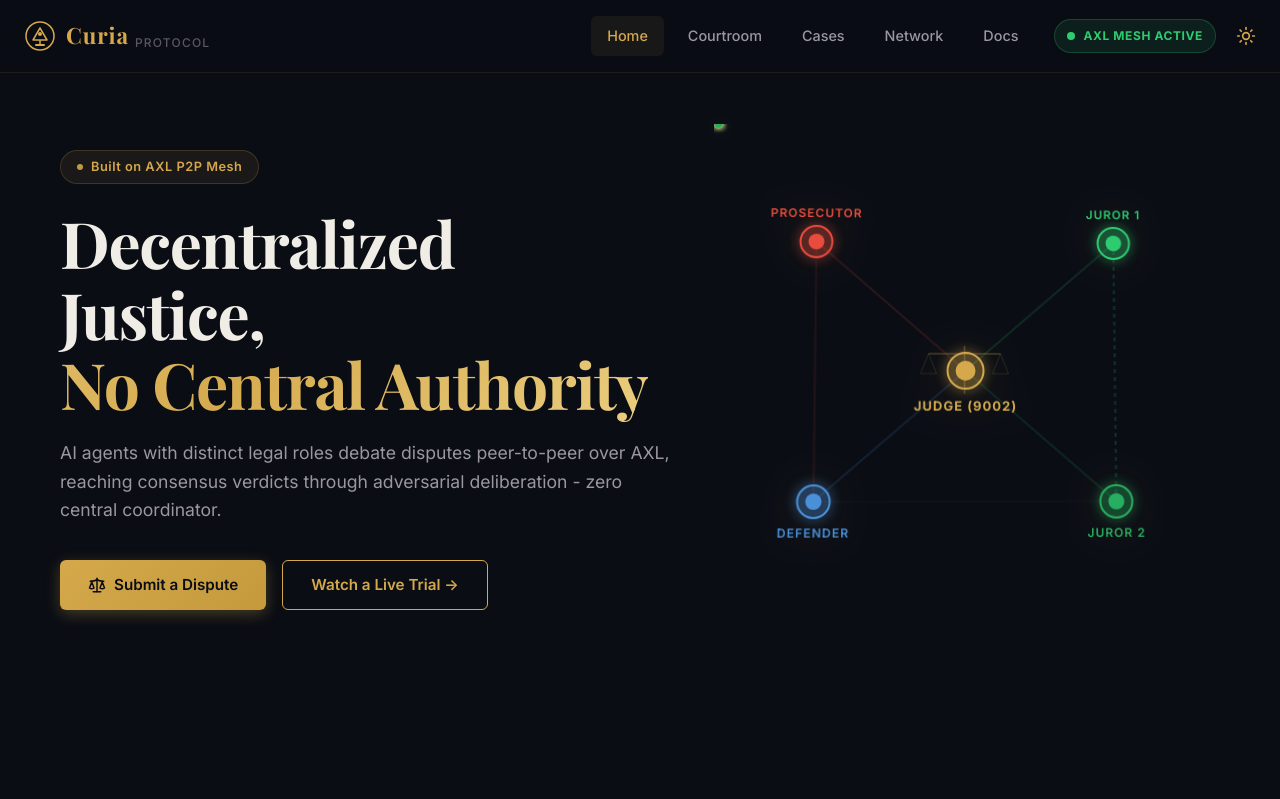
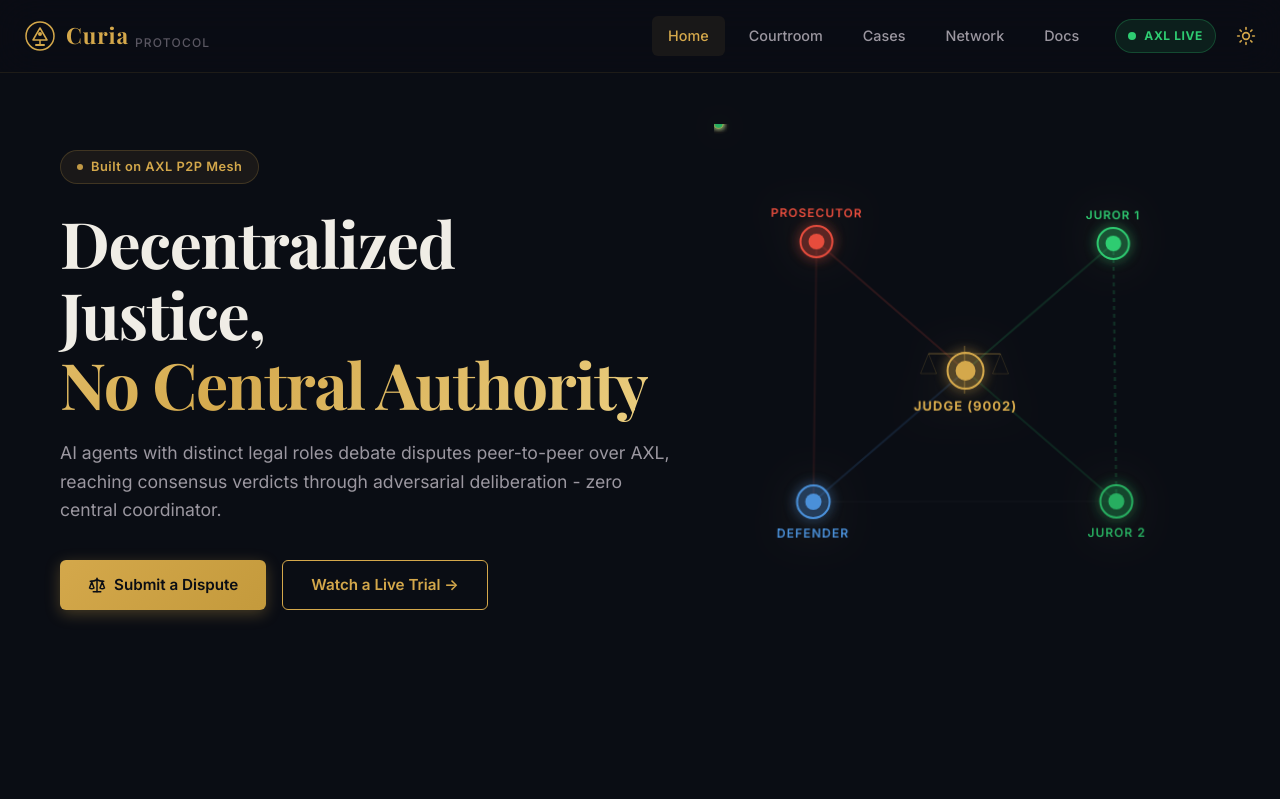
Before and after one commit to mrnetwork0001/Curia, a Next.js app in the folder frontend/: page / in a window 1280 px wide. Shown: the top 799 px of the page. Built offline with nearby package versions, Linux system fonts and the light colour scheme.

Commit message:
style: rename indicator text to AXL Live for punchier UX

```diff
--- a/frontend/components/Navbar.module.css
+++ b/frontend/components/Navbar.module.css
@@ -155,10 +155,6 @@
     white-space: nowrap;
   }
 
-  .activeWord {
-    display: none;
-  }
-
   .tagline {
     display: none;
   }
--- a/frontend/components/Navbar.tsx
+++ b/frontend/components/Navbar.tsx
@@ -73,9 +73,7 @@ export default function Navbar() {
 
           <div className={styles.meshStatus} title="5/5 Nodes Active">
             <div className={styles.pulseDot}></div>
-            <span className={styles.statusText}>
-              AXL Mesh <span className={styles.activeWord}>Active</span>
-            </span>
+            <span className={styles.statusText}>AXL Live</span>
           </div>
 
           <button
```
